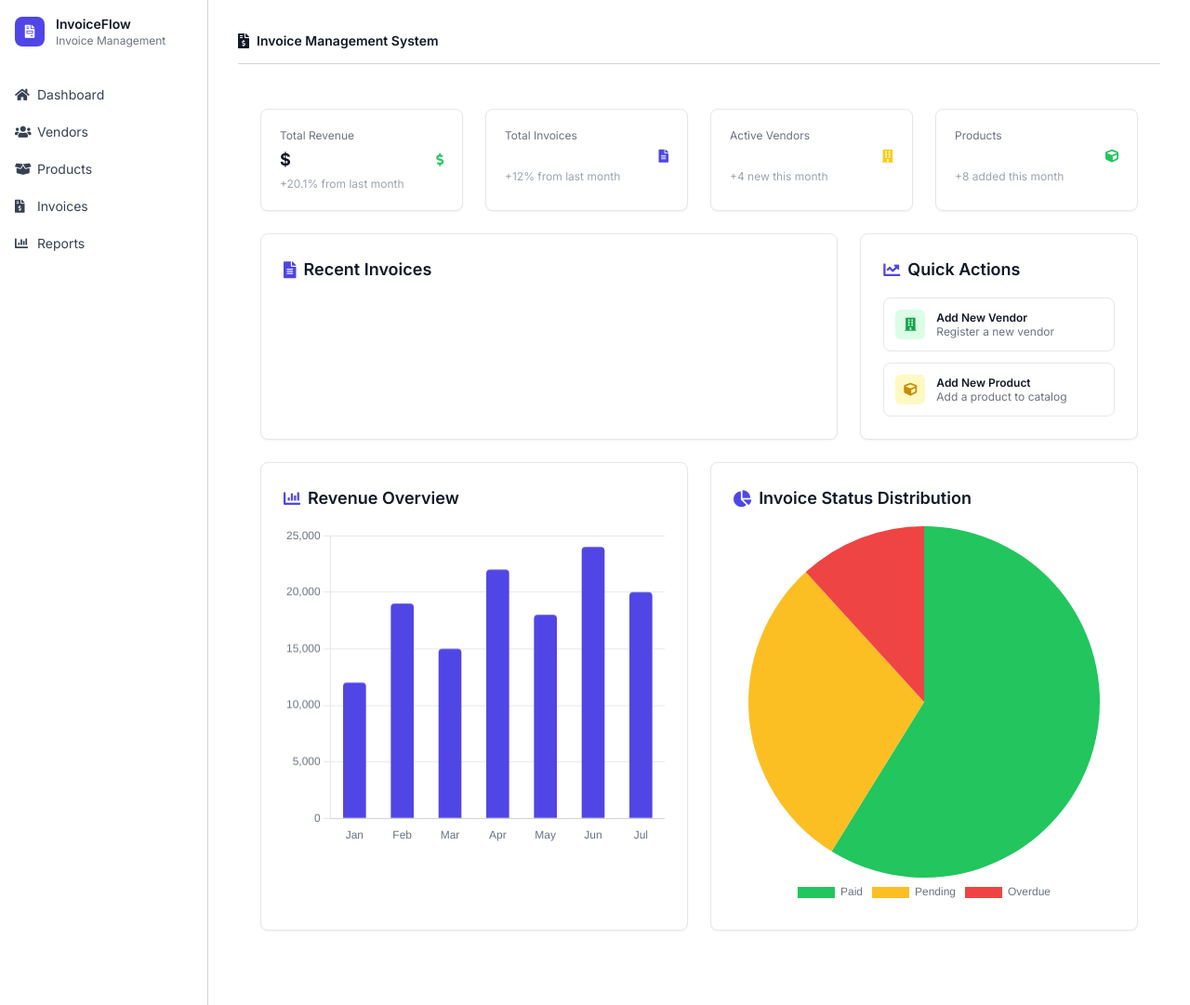
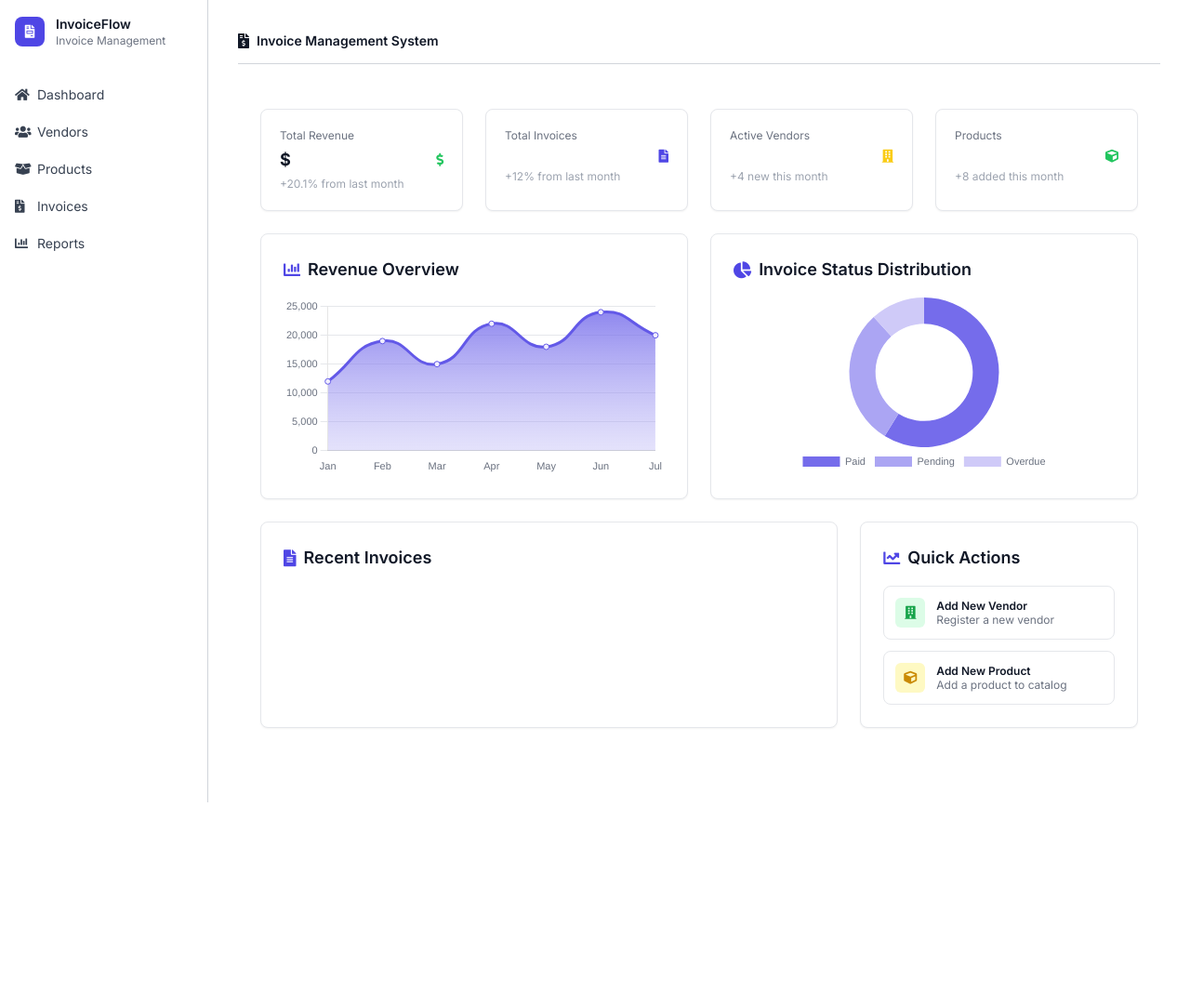
Before and after one commit to m-hassaan-habib/Inventory-management, a Flask app: page / in a window 1280 px wide. Shown: the whole page at 93% size. After the commit the page ends 863 px from the top, so only its background shows below. Run offline with Flask 3, Linux system fonts and the light colour scheme; some libraries are stand-ins or nearby versions.

Commit message:
Updated charts UI

```diff
--- a/app/templates/dashboard.html
+++ b/app/templates/dashboard.html
@@ -38,6 +38,31 @@
     </div>
   </section>
 
+<!-- Charts section -->
+  <section class="grid grid-cols-1 md:grid-cols-2 gap-6 mb-6">
+    <div class="bg-white border border-gray-200 rounded-lg p-6 shadow-sm hover:shadow-md transition-shadow duration-100">
+      <h3 class="font-semibold text-gray-900 text-lg mb-4 flex items-center gap-2">
+        <i class="fas fa-chart-bar text-indigo-600"></i>
+        Revenue Overview
+      </h3>
+      <div class="h-48">  <!-- fixed height wrapper -->
+        <canvas id="revenueChart"></canvas>
+      </div>
+    </div>
+    <div class="bg-white border border-gray-200 rounded-lg p-6 shadow-sm hover:shadow-md transition-shadow duration-100">
+      <h3 class="font-semibold text-gray-900 text-lg mb-4 flex items-center gap-2">
+        <i class="fas fa-chart-pie text-indigo-600"></i>
+        Invoice Status Distribution
+      </h3>
+      <div class="h-48"> <!-- fixed height wrapper -->
+        <canvas id="statusChart"></canvas>
+      </div>
+    </div>
+  </section>
+
+
+
+  <!-- Recent Invoices + Quick Actions -->
   <section class="grid grid-cols-1 sm:grid-cols-3 md:grid-cols-3 gap-6 mb-6">
     <!-- Recent Invoices -->
     <div class="md:col-span-2 bg-white border border-gray-200 rounded-lg p-6 flex flex-col shadow-sm hover:shadow-md transition-shadow duration-100">
@@ -92,72 +117,45 @@
     </div>
   </section>
 
-  <!-- Charts section -->
-  <section class="grid grid-cols-1 md:grid-cols-2 gap-6 mb-6">
-    <div class="bg-white border border-gray-200 rounded-lg p-6 shadow-sm hover:shadow-md transition-shadow duration-100">
-      <h3 class="font-semibold text-gray-900 text-lg mb-4 flex items-center gap-2">
-        <i class="fas fa-chart-bar text-indigo-600"></i>
-        Revenue Overview
-      </h3>
-      <canvas aria-label="Bar chart showing revenue overview" id="revenueChart" role="img" height="250"></canvas>
-    </div>
-    <div class="bg-white border border-gray-200 rounded-lg p-6 shadow-sm hover:shadow-md transition-shadow duration-100">
-      <h3 class="font-semibold text-gray-900 text-lg mb-4 flex items-center gap-2">
-        <i class="fas fa-chart-pie text-indigo-600"></i>
-        Invoice Status Distribution
-      </h3>
-      <canvas aria-label="Pie chart showing invoice status distribution" id="statusChart" role="img" height="250"></canvas>
-    </div>
-  </section>
-
 </div>
 
 {% include "modals/add_vendor.html" %}
 {% include "modals/add_product.html" %}
 
-
 <script src="https://cdn.jsdelivr.net/npm/chart.js"></script>
 <script>
-// Add animation to elements when they enter the viewport
-document.addEventListener('DOMContentLoaded', function() {
-  const animatedElements = document.querySelectorAll('.transform');
-
-  const observer = new IntersectionObserver((entries) => {
-    entries.forEach(entry => {
-      if (entry.isIntersecting) {
-        entry.target.classList.add('translate-y-0');
-        entry.target.classList.remove('opacity-0');
-      }
-    });
-  }, { threshold: 0.1 });
-
-  // Initially hide elements
-  animatedElements.forEach(el => {
-    el.classList.add('opacity-0', 'transition-all', 'duration-500');
-    observer.observe(el);
-  });
-});
+const palette = ["#756ceb", "#aba5f3", "#cfcaf8", "#f0eefe", "#f8f6ff"];
 
 // Revenue Chart
 const revenueCtx = document.getElementById('revenueChart').getContext('2d');
+
+// Create gradient
+const gradient = revenueCtx.createLinearGradient(0, 0, 0, 300);
+gradient.addColorStop(0, "rgba(99, 89, 232, 0.795)");
+gradient.addColorStop(1, "rgba(248, 246, 255, 0)");
+
 const revenueChart = new Chart(revenueCtx, {
-  type: 'bar',
+  type: 'line',
   data: {
     labels: ['Jan', 'Feb', 'Mar', 'Apr', 'May', 'Jun', 'Jul'],
     datasets: [{
       label: 'Revenue',
       data: [12000, 19000, 15000, 22000, 18000, 24000, 20000],
-      backgroundColor: '#4f46e5',
-      borderRadius: 4,
-      barPercentage: 0.6,
+      borderColor: '#6359e8',
+      backgroundColor: gradient,
+      fill: true,
+      tension: 0.5,
+      pointRadius: 3,
+      pointBackgroundColor: '#f0eefe'
     }]
   },
   options: {
     responsive: true,
+    maintainAspectRatio: false,
     plugins: {
       legend: { display: false },
       tooltip: {
-        backgroundColor: '#4f46e5',
+        backgroundColor: '#6359e8',
         titleColor: '#fff',
         bodyColor: '#fff',
       }
@@ -165,47 +163,40 @@ const revenueChart = new Chart(revenueCtx, {
     scales: {
       y: {
         beginAtZero: true,
-        ticks: {
-          color: '#6b7280',
-          font: { size: 12 }
-        },
-        grid: {
-          color: '#e5e7eb'
-        }
+        ticks: { color: '#6b7280', font: { size: 11 } },
+        grid: { color: '#e5e7eb' }
       },
       x: {
-        ticks: {
-          color: '#6b7280',
-          font: { size: 12 }
-        },
-        grid: {
-          display: false
-        }
+        ticks: { color: '#6b7280', font: { size: 11 } },
+        grid: { display: false }
       }
     }
   }
 });
 
+
 // Status Chart
 const statusCtx = document.getElementById('statusChart').getContext('2d');
 const statusChart = new Chart(statusCtx, {
-  type: 'pie',
+  type: 'doughnut',
   data: {
     labels: ['Paid', 'Pending', 'Overdue'],
     datasets: [{
       data: [10, 5, 2],
-      backgroundColor: ['#22c55e', '#fbbf24', '#ef4444'],
+      backgroundColor: palette.slice(0, 3),
       borderWidth: 0,
     }]
   },
   options: {
     responsive: true,
+    maintainAspectRatio: false,
+    cutout: '65%',
     plugins: {
       legend: {
         position: 'bottom',
         labels: {
           color: '#6b7280',
-          font: { size: 12 }
+          font: { size: 11 }
         }
       },
       tooltip: {
@@ -216,5 +207,6 @@ const statusChart = new Chart(statusCtx, {
     }
   }
 });
+
 </script>
 {% endblock %}
```
